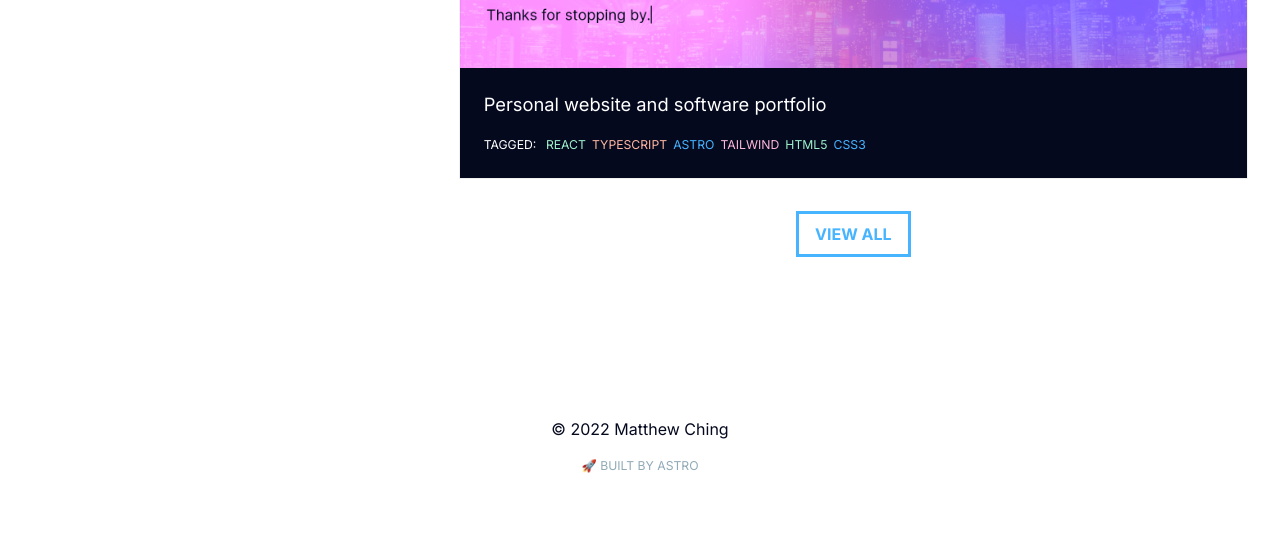
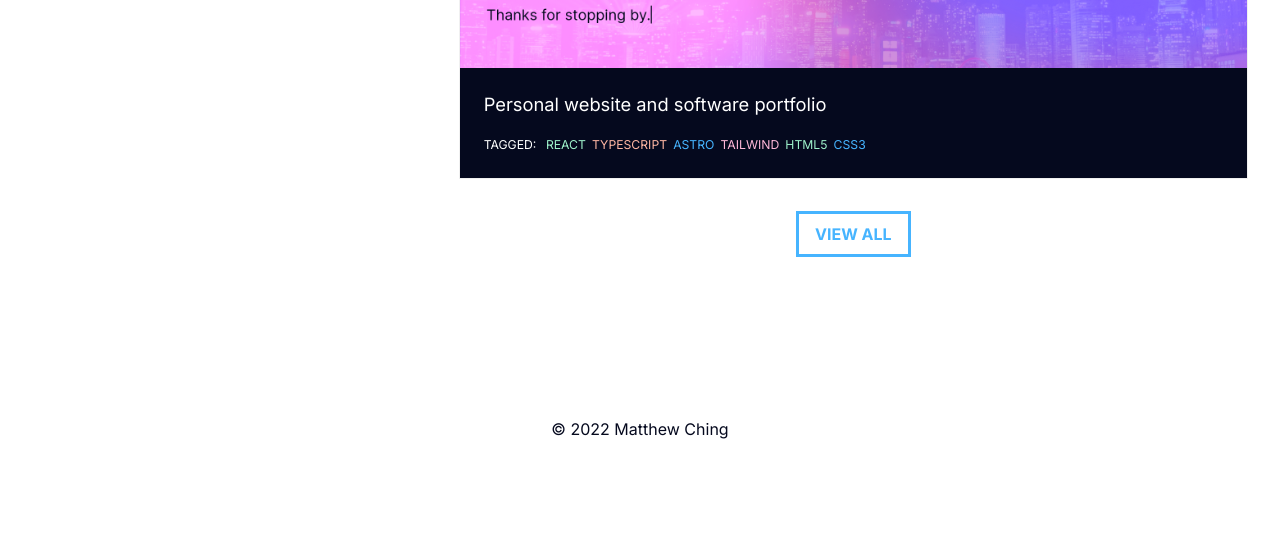
Before and after one commit to matthewaching/cv-project, an Astro site: page / in a window 1280 px wide. Shown: the part 1097-1636 px from the top of the page. After the commit the page ends 1602 px from the top, so only its background shows below. Built offline with nearby package versions, Linux system fonts and the light colour scheme; Astro itself is replaced by a stand-in of ours.

Commit message:
Remove watermark

```diff
--- a/src/components/Footer.astro
+++ b/src/components/Footer.astro
@@ -4,7 +4,6 @@ const currentYear = new Date().getFullYear();
 
 <footer>
 	&copy; {currentYear} Matthew Ching
-	<small class="byline">🚀 Built by Astro</small>
 </footer>
 <style>
 	footer {
```
